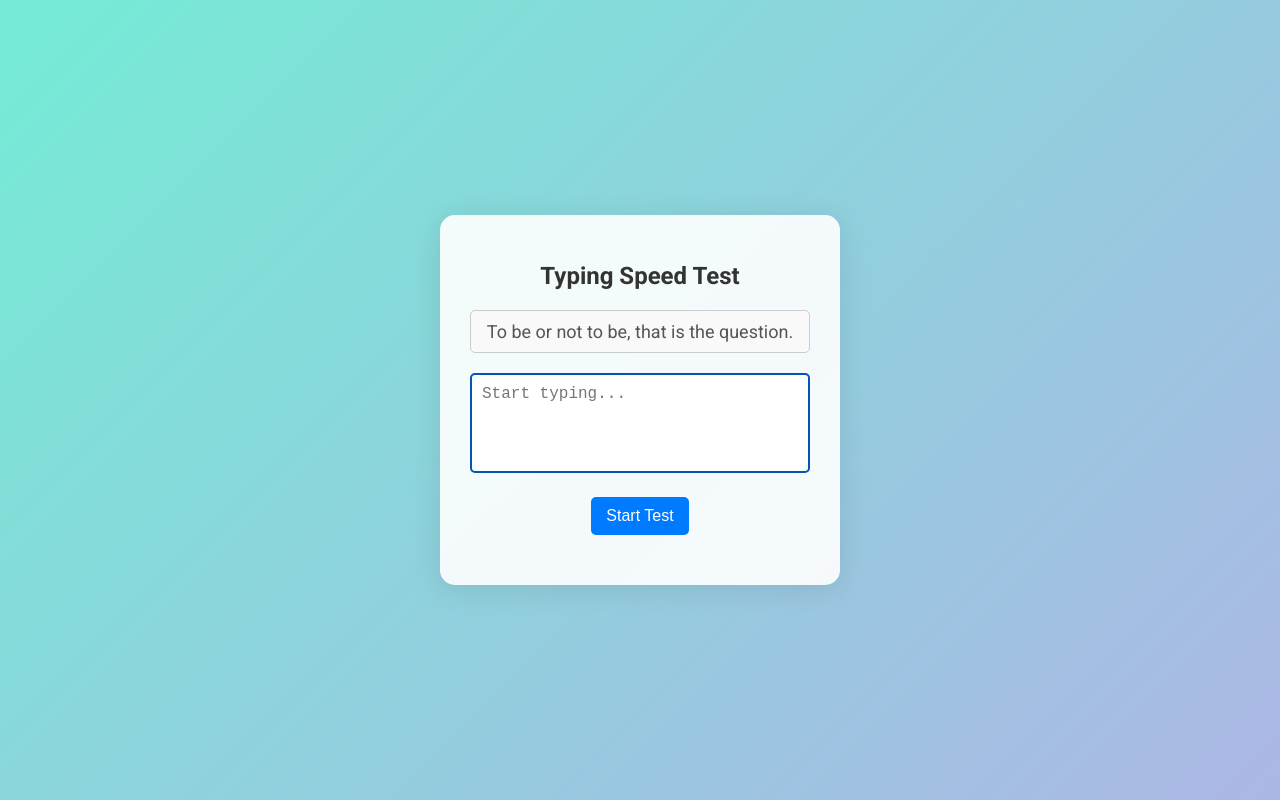
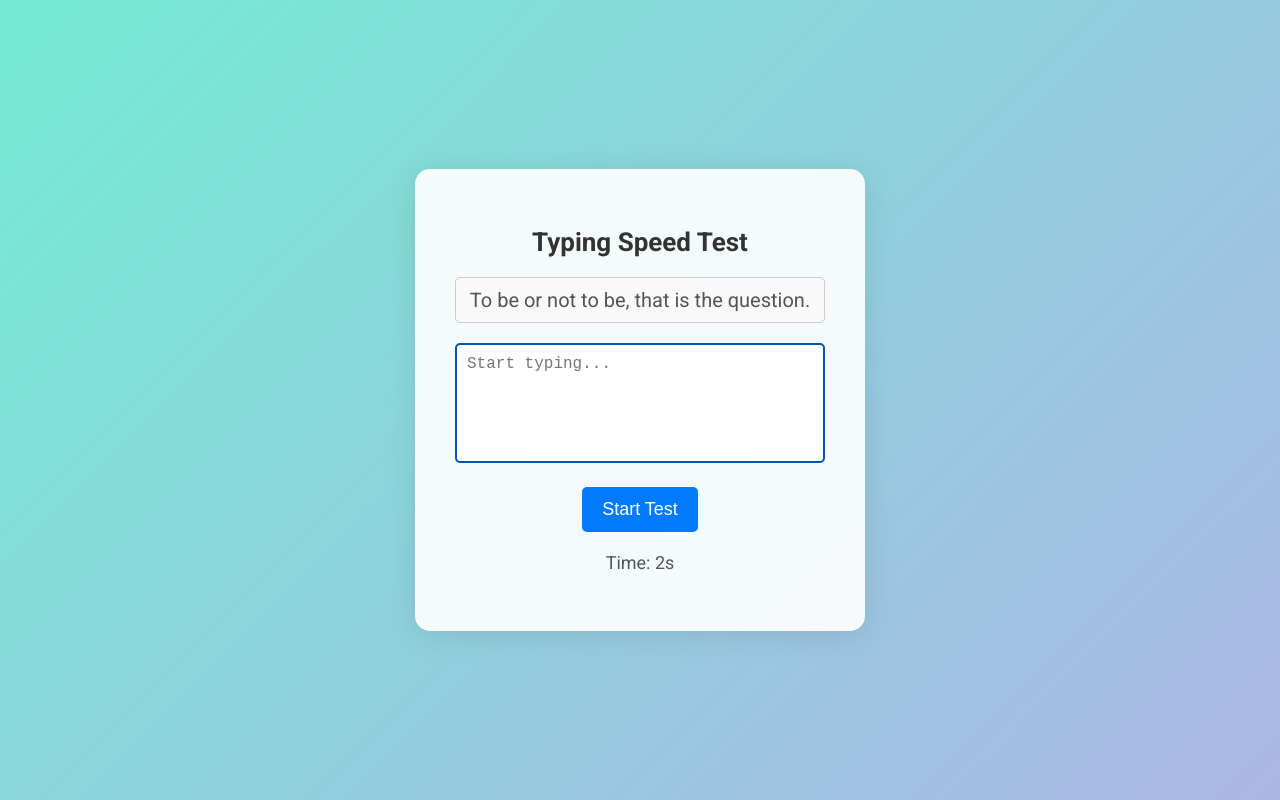
Before and after one commit to nbyl26/Typing-speed-test, a plain HTML site: page index.html in a window 1280 px wide. Both pictures are taken after a click on the button "Start Test". Drawn offline with Linux system fonts and the light colour scheme.

Commit message:
Memperbaiki beberapa Logic baru

```diff
--- a/index.html
+++ b/index.html
@@ -14,6 +14,7 @@
         <textarea id="user-input" placeholder="Start typing..."></textarea>
         <button id="start-button">Start Test</button>
         <p id="result"></p>
+        <p id="time-elapsed">Time: <span id="timer">0</span>s</p>
     </div>
     <script src="script.js"></script>
 </body>
--- a/script.js
+++ b/script.js
@@ -13,6 +13,7 @@ const textToTypeElement = document.getElementById("text-to-type");
 const userInputElement = document.getElementById("user-input");
 const resultElement = document.getElementById("result");
 const startButton = document.getElementById("start-button");
+const timerElement = document.getElementById("timer");
 
 // Function to start the typing test
 startButton.addEventListener("click", startTest);
@@ -22,17 +23,19 @@ function startTest() {
     textToTypeElement.textContent = randomText;
     userInputElement.value = '';
     resultElement.textContent = '';
+    timerElement.textContent = '0'; // Reset timer
     userInputElement.focus();
     startTime = Date.now();
 
     // Reset timer
     clearInterval(timerInterval);
-    timerInterval = setInterval(checkTime, 1000);
+    timerInterval = setInterval(updateTimer, 1000);
 }
 
-// Function to check the time and calculate results
-function checkTime() {
+// Function to update the timer
+function updateTimer() {
     const elapsedTime = Math.floor((Date.now() - startTime) / 1000);
+    timerElement.textContent = elapsedTime;
 
     if (elapsedTime >= 30) { // 30 seconds limit
         clearInterval(timerInterval);
@@ -54,4 +57,5 @@ function calculateResult() {
     const typingSpeed = Math.round((wordsTyped / timeTaken) * 60);
 
     resultElement.textContent = `Your typing speed is ${typingSpeed} words per minute!`;
+    resultElement.textContent += `\nTotal time: ${timeTaken} seconds.`;
 }
--- a/styles.css
+++ b/styles.css
@@ -16,9 +16,9 @@ body {
     background: rgba(255, 255, 255, 0.9);
     border-radius: 15px;
     box-shadow: 0 4px 30px rgba(0, 0, 0, 0.1);
-    padding: 30px;
+    padding: 40px;
     text-align: center;
-    width: 400px;
+    width: 450px;
     transition: transform 0.3s;
 }
 
@@ -27,24 +27,25 @@ body {
 }
 
 h1 {
-    font-size: 24px;
+    font-size: 26px;
     margin-bottom: 20px;
     color: #333;
 }
 
 #text-to-type {
-    font-size: 18px;
+    font-size: 20px;
     margin-bottom: 20px;
     color: #555;
     border: 1px solid #ccc;
     padding: 10px;
     border-radius: 5px;
     background-color: #f9f9f9;
+    transition: border 0.3s;
 }
 
 textarea {
     width: 100%;
-    height: 100px;
+    height: 120px;
     margin-bottom: 20px;
     padding: 10px;
     border: 2px solid #007bff;
@@ -60,18 +61,19 @@ textarea:focus {
 }
 
 button {
-    padding: 10px 15px;
+    padding: 12px 20px;
     background-color: #007bff;
     color: white;
     border: none;
     border-radius: 5px;
     cursor: pointer;
-    font-size: 16px;
-    transition: background-color 0.3s;
+    font-size: 18px;
+    transition: background-color 0.3s, transform 0.3s;
 }
 
 button:hover {
     background-color: #0056b3;
+    transform: scale(1.05);
 }
 
 #result {
@@ -80,3 +82,9 @@ button:hover {
     color: #333;
     font-weight: bold;
 }
+
+#time-elapsed {
+    margin-top: 10px;
+    font-size: 18px;
+    color: #555;
+}
```
